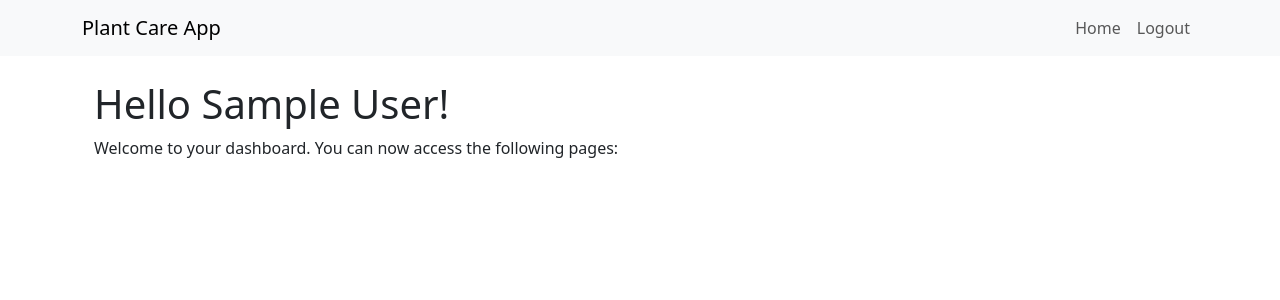
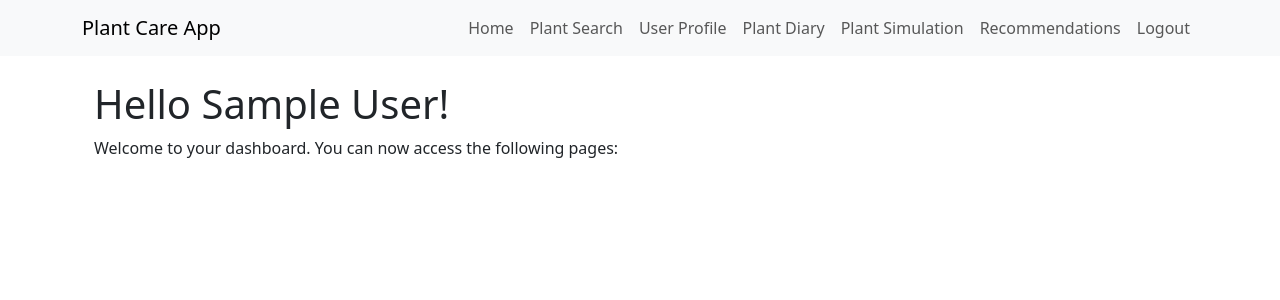
Before and after one commit to lanierjh/PlantsOnDemand, a Flask app: page / in a window 1280 px wide. Shown: the top 300 px of the page. Run offline with Flask 3, Linux system fonts and the light colour scheme; the visitor is signed in with stand-in values (Sample User, id 1).

Commit message:
add recommendations template and route

```diff
--- a/app.py
+++ b/app.py
@@ -141,10 +141,15 @@ def plant_simulation():
     # Render the plant_simulation.html template for the plant simulation page
     return render_template('plant_simulation.html')
 
+@app.route('/plant_recommendations')
+def plant_recommendations():
+    return render_template('plant_recommendations')
+
 @app.route('/error')
 def error():
     # Render the error.html template for the error page
     return render_template('error.html')
+
 
 
 if __name__ == "__main__":
--- a/templates/layout.html
+++ b/templates/layout.html
@@ -22,6 +22,22 @@
                     </li>
                     <!-- Add links to other pages here -->
                     <li class="nav-item">
+                        <a class="nav-link" href="{{url_for('plant_search')}}">Plant Search</a>
+                    </li>
+                    <li class="nav-item">
+                        <a class="nav-link" href="{{url_for('user_profile')}}">User Profile</a>
+                    </li>
+                    <li class="nav-item">
+                        <a class="nav-link" href="{{url_for('plant_diary')}}">Plant Diary</a>
+                    </li>
+                    <li class="nav-item">
+                        <a class="nav-link" href="{{url_for('plant_simulation')}}">Plant Simulation</a>
+                    </li>
+                    <li class="nav-item">
+                        <a class="nav-link" href="{{url_for('plant_recommendations')}}">Recommendations</a>
+                    </li>
+
+                    <li class="nav-item">
                         <a class="nav-link" href="{{url_for('logout')}}">Logout</a>
                     </li>
                 {% else %}
```
Also changed, not shown: templates/plant_recommendations.html (added).
